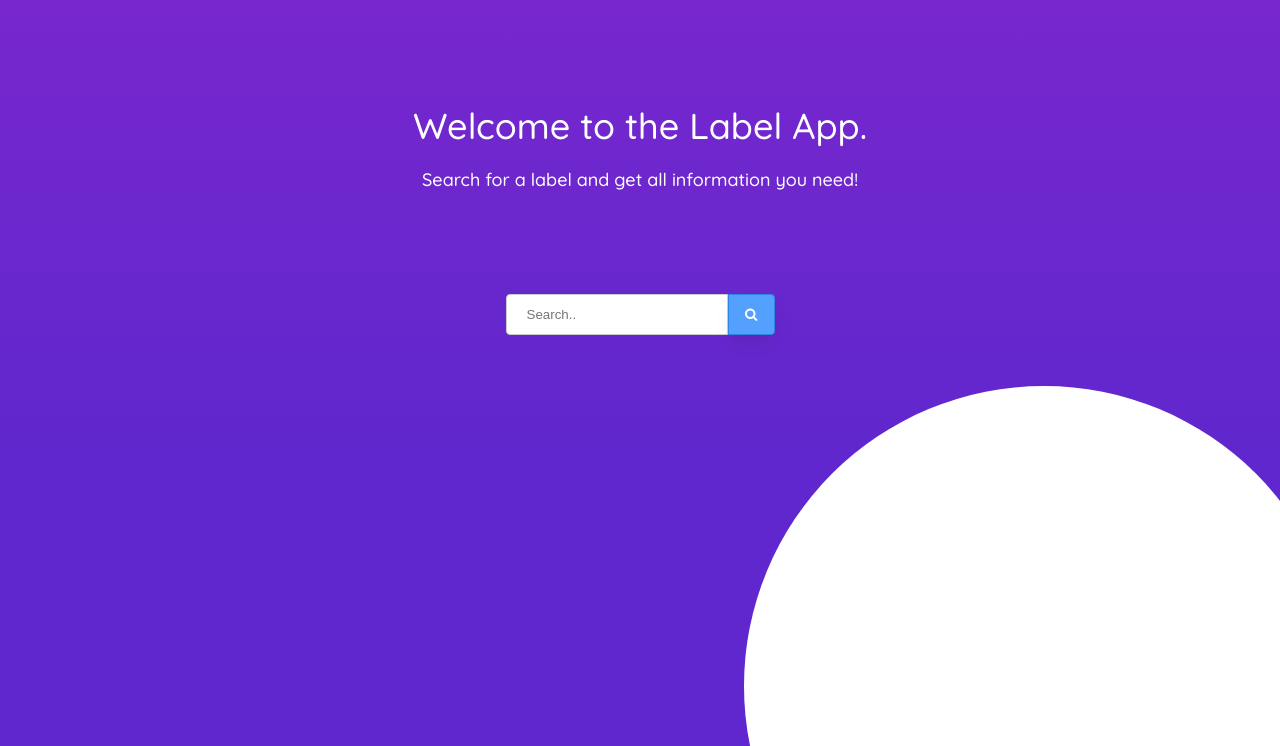
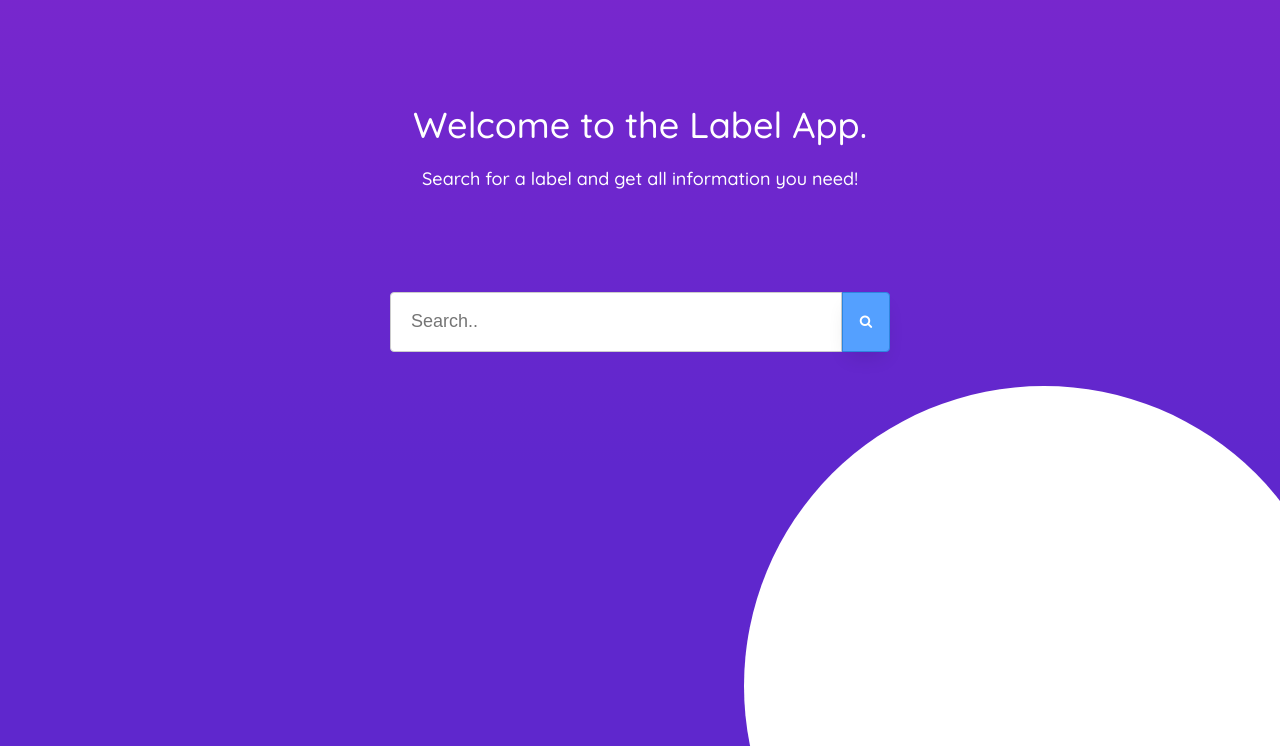
Before and after one commit to xLucaH/label_scanner, a Django app: page / in a window 1280 px wide. Shown: the part 54-800 px from the top of the page. Run offline with Django 3.2, Linux system fonts and the light colour scheme.

Commit message:
- minor css styling

```diff
--- a/label_app/static/styles.css
+++ b/label_app/static/styles.css
@@ -59,10 +59,9 @@ html, body {
 }
 
 .search-bar-form {
+  display: flex;
+  justify-content: center;
   flex: 2;
-
-  align-self: center;
-
 }
 
 
@@ -73,6 +72,7 @@ html, body {
   border: 1px solid #ccc;
   border-radius: 4px 0 0 4px;
   box-sizing: border-box;
+  font-size: 18px;
 }
 
 .search-bar-form button{
@@ -84,7 +84,10 @@ html, body {
 }
 
 .search-bar-wrapper {
-  display: inline-flex;
+  display: flex;
+  max-height: 60px;
+  max-width: 500px;
+  flex: 1;
 }
 
 .navbar {
@@ -260,7 +263,7 @@ button {
   padding: 0px 20px 20px 20px;
 }
 [class*=tabbed-section-] img {
-  max-width: 300px;
+  max-width: 220px;
   width: 100%;
   margin-bottom: 40px;
 }
@@ -346,6 +349,7 @@ button {
 
 .details__heading {
   text-align: center;
+  font-size: 28px;
 }
 
 .tabbed-section-1 {
@@ -355,3 +359,7 @@ button {
 .details__score-sub:not(:last-child) {
   margin-bottom: 20px;
 }
+
+.details__score-total {
+  font-size: 26px;
+}
```
Also changed, not shown: templates/label_details.html (+4 -4 lines).
